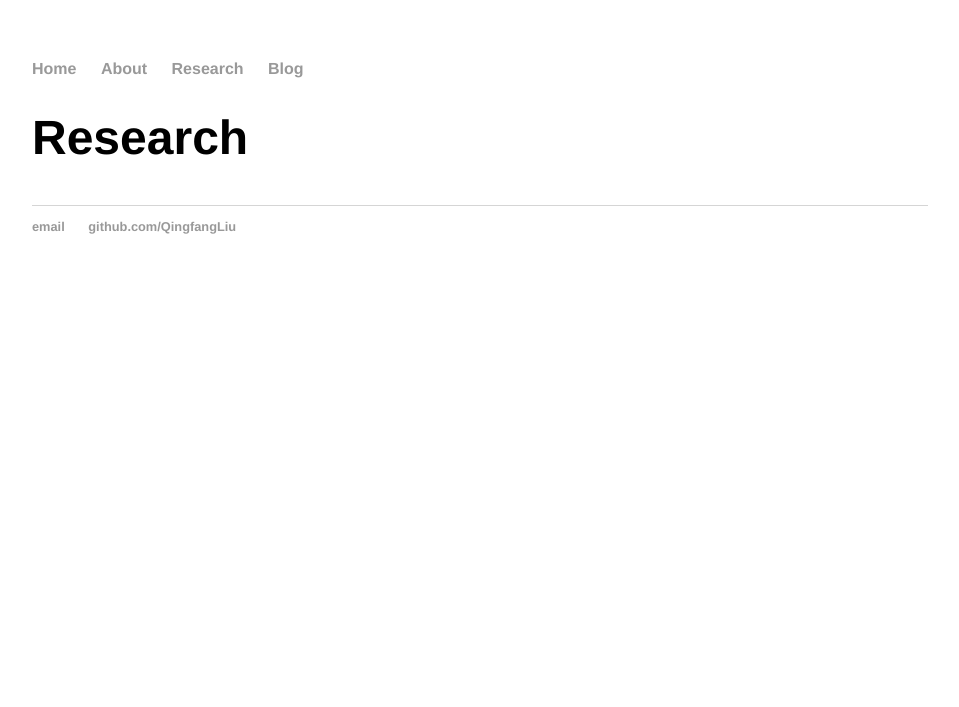
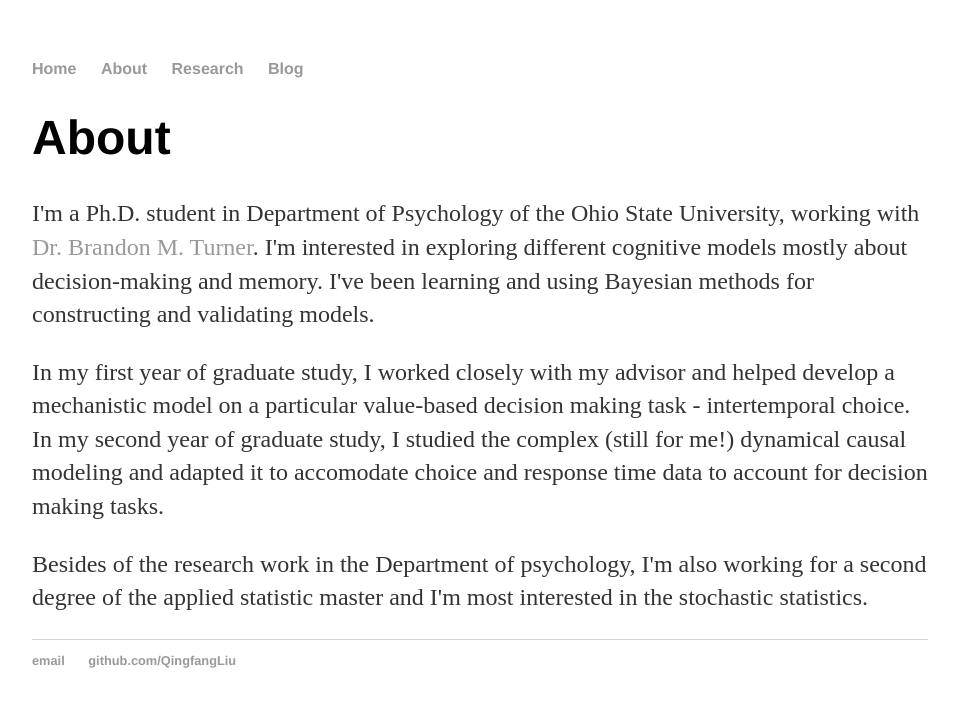
Before and after one commit to QingfangLiu/qingfangliu.github.io, a Jekyll site: the page built from Research/index.html, in a window 1280 px wide. Shown: the top 707 px of the page, without its empty margins (160-1119 px from the left). Built offline with Jekyll 4.4.1, drawn with Linux system fonts in a browser that asks for light colours.

Commit message:
Update index.html

```diff
--- a/Research/index.html
+++ b/Research/index.html
@@ -2,10 +2,17 @@
 layout: default
 title: Research
 ---
-	<h1>{{ page.title }}</h1>
-	<ul class="posts">
 
-	  {% for post in site.posts %}
-	  <li><span>{{ post.album }}</span> » <a href="{{ post.url }}" title="{{ post.title }}">{{ post.title }}</a></li>
-	  {% endfor %}
-	</ul>
+		<div class="about">
+			<h1>About</h1>
+			<p>I'm a Ph.D. student in Department of Psychology of the Ohio State University, working with <a href="https://psychology.osu.edu/people/turner.826">Dr. Brandon M. Turner</a>. I'm interested in exploring different cognitive models mostly about decision-making and memory. I've been learning and using Bayesian methods for constructing and validating models.
+			</p>
+
+			<p>
+			In my first year of graduate study, I worked closely with my advisor and helped develop a  mechanistic model on a particular value-based decision making task - intertemporal choice. In my second year of graduate study, I studied the complex (still for me!) dynamical causal modeling and adapted it to accomodate choice and response time data to account for decision making tasks.
+			</p>
+
+			<p>
+			Besides of the research work in the Department of psychology, I'm also working for a second degree of the applied statistic master and I'm most interested in the stochastic statistics.
+			</p>
+		</div>
```
